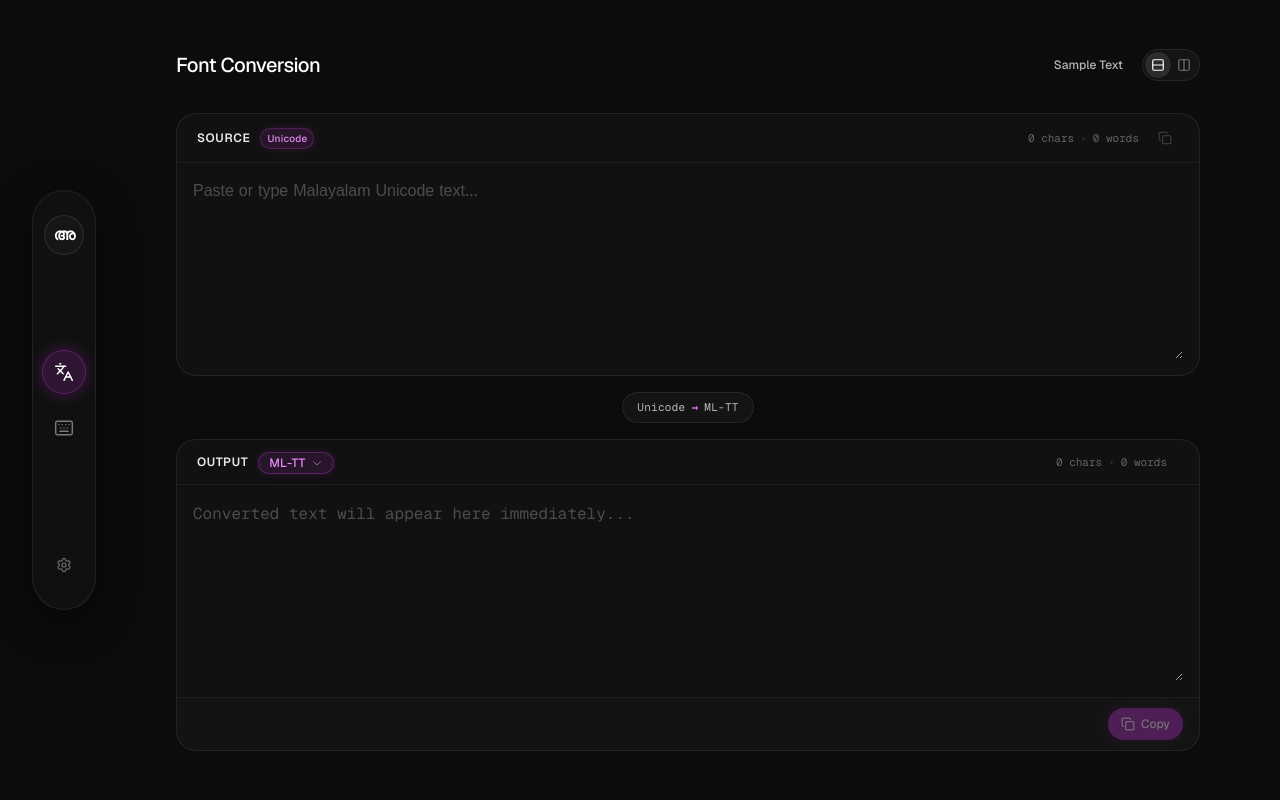
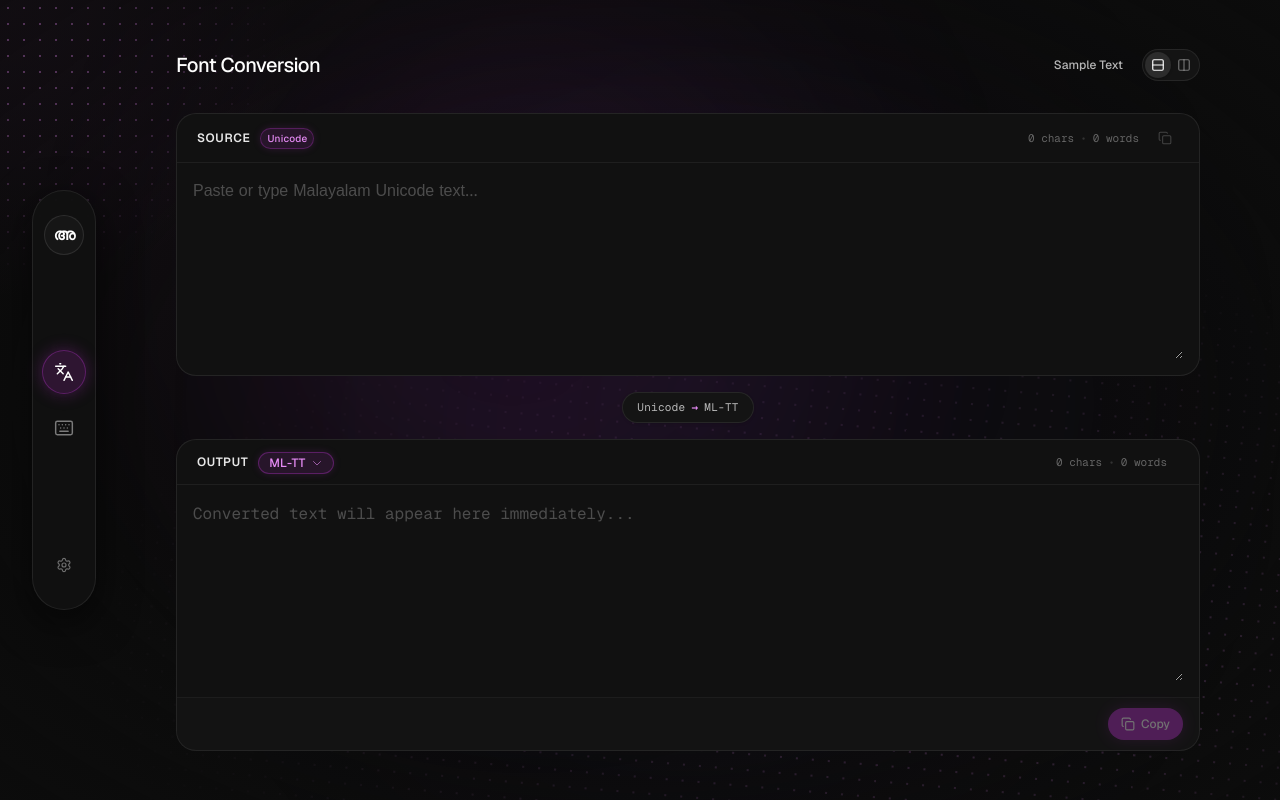
Before and after one commit to Faiz-wdr/ml, a React (Vite) app: page / in a window 1280 px wide. Both pictures are taken after a click on the button "Malayalam Converter Home". Built offline with nearby package versions, Linux system fonts and the light colour scheme.

Commit message:
Background set

```diff
--- a/src/components/layout/AppShell.tsx
+++ b/src/components/layout/AppShell.tsx
@@ -5,6 +5,7 @@ import { PageContainer } from './PageContainer'
 import { Sidebar } from './Sidebar'
 import { X, CheckCircle2 } from 'lucide-react'
 import { Button } from '../ui/Button'
+import { DotCanvasBackground } from '../ui/DotCanvasBackground'
 
 export interface AppShellProps {
   activeTab: NavTabId
@@ -21,11 +22,15 @@ export const AppShell: React.FC<AppShellProps> = ({
 
   return (
     <div className="min-h-screen bg-[#0C0C0C] text-[#FDFDFD] flex flex-col md:flex-row relative selection:bg-[#A930BB]/30">
+      {/* Google Stitch Canvas dot grid background with lightweight hover animation */}
+      <DotCanvasBackground />
+
       {/* Mobile Header */}
       <MobileHeader
         activeTab={activeTab}
         onSelectTab={onSelectTab}
         onOpenSettings={() => setSettingsOpen(true)}
+        className="relative z-20"
       />
 
       {/* Desktop Floating Sidebar container */}
@@ -38,7 +43,7 @@ export const AppShell: React.FC<AppShellProps> = ({
       </div>
 
       {/* Main Content Workspace */}
-      <div className="flex-1 flex flex-col min-w-0">
+      <div className="flex-1 flex flex-col min-w-0 relative z-10">
         <PageContainer>{children}</PageContainer>
       </div>
 
--- /dev/null
+++ b/src/components/ui/DotCanvasBackground.tsx
@@ -0,0 +1,145 @@
+import React, { useEffect, useRef } from 'react'
+
+export interface DotCanvasBackgroundProps {
+  className?: string
+  dotSize?: number
+  gridSpacing?: number
+}
+
+/**
+ * High-performance, lightweight Google Stitch / Canvas style dot grid background.
+ * Features:
+ *  - High-density dot matrix canvas
+ *  - Ambient drifting aurora nodes illuminating dot clusters (Google Stitch hero vibe)
+ *  - Smooth ambient wave shimmer rippling across dots
+ *  - Interactive cursor spotlight with reactive dot illumination
+ *  - 100% GPU-accelerated CSS animations, 0 JS compute overhead
+ */
+export const DotCanvasBackground: React.FC<DotCanvasBackgroundProps> = ({
+  className = '',
+  dotSize = 0.65,
+  gridSpacing = 16,
+}) => {
+  const containerRef = useRef<HTMLDivElement>(null)
+
+  useEffect(() => {
+    const el = containerRef.current
+    if (!el) return
+
+    let rafId: number | null = null
+    let latestX = -9999
+    let latestY = -9999
+    let isVisible = false
+
+    const updatePosition = () => {
+      if (el) {
+        el.style.setProperty('--mouse-x', `${latestX}px`)
+        el.style.setProperty('--mouse-y', `${latestY}px`)
+        el.style.setProperty('--spotlight-opacity', isVisible ? '1' : '0')
+      }
+      rafId = null
+    }
+
+    const handlePointerMove = (e: PointerEvent) => {
+      latestX = e.clientX
+      latestY = e.clientY
+      isVisible = true
+
+      if (rafId === null) {
+        rafId = requestAnimationFrame(updatePosition)
+      }
+    }
+
+    const handlePointerLeave = () => {
+      isVisible = false
+      if (rafId === null) {
+        rafId = requestAnimationFrame(updatePosition)
+      }
+    }
+
+    window.addEventListener('pointermove', handlePointerMove, { passive: true })
+    window.addEventListener('pointerleave', handlePointerLeave, { passive: true })
+
+    return () => {
+      window.removeEventListener('pointermove', handlePointerMove)
+      window.removeEventListener('pointerleave', handlePointerLeave)
+      if (rafId !== null) {
+        cancelAnimationFrame(rafId)
+      }
+    }
+  }, [])
+
+  return (
+    <div
+      ref={containerRef}
+      aria-hidden="true"
+      className={`pointer-events-none fixed inset-0 z-0 overflow-hidden select-none ${className}`}
+      style={
+        {
+          '--mouse-x': '-9999px',
+          '--mouse-y': '-9999px',
+          '--spotlight-opacity': '0',
+        } as React.CSSProperties
+      }
+    >
+      {/* Layer 1: Ambient Drifting Aurora Glow Orbs (Google Stitch hero lighting) */}
+      <div className="absolute top-[10%] left-[15%] w-[520px] h-[520px] rounded-full blur-[110px] bg-gradient-to-tr from-[#A930BB]/18 to-[#D04CE6]/10 animate-stitch-float-1 pointer-events-none" />
+      <div className="absolute bottom-[15%] right-[10%] w-[580px] h-[580px] rounded-full blur-[120px] bg-gradient-to-br from-[#7C3AED]/15 to-[#A930BB]/08 animate-stitch-float-2 pointer-events-none" />
+
+      {/* Layer 2: Base high-density dot matrix (with subtle organic breathing pulse) */}
+      <div
+        className="absolute inset-0 animate-stitch-breathe"
+        style={{
+          backgroundImage: `radial-gradient(rgba(255, 255, 255, 0.09) ${dotSize}px, transparent ${dotSize}px)`,
+          backgroundSize: `${gridSpacing}px ${gridSpacing}px`,
+        }}
+      />
+
+      {/* Layer 3: Ambient flowing wave shimmer across dots (Google Stitch hero effect) */}
+      <div
+        className="absolute inset-[-50%] animate-stitch-wave pointer-events-none"
+        style={{
+          backgroundImage: `radial-gradient(rgba(230, 139, 245, 0.5) ${dotSize + 0.15}px, transparent ${dotSize + 0.15}px)`,
+          backgroundSize: `${gridSpacing}px ${gridSpacing}px`,
+          WebkitMaskImage:
+            'radial-gradient(ellipse 60% 40% at 50% 50%, black 0%, transparent 70%)',
+          maskImage:
+            'radial-gradient(ellipse 60% 40% at 50% 50%, black 0%, transparent 70%)',
+        }}
+      />
+
+      {/* Layer 4: Interactive Hover Spotlight - Glowing dots directly tracking cursor */}
+      <div
+        className="absolute inset-0 transition-opacity duration-300 ease-out"
+        style={{
+          opacity: 'var(--spotlight-opacity, 0)',
+          backgroundImage: `radial-gradient(rgba(230, 139, 245, 0.9) ${dotSize + 0.25}px, transparent ${dotSize + 0.25}px)`,
+          backgroundSize: `${gridSpacing}px ${gridSpacing}px`,
+          WebkitMaskImage:
+            'radial-gradient(280px circle at var(--mouse-x) var(--mouse-y), black 0%, rgba(0,0,0,0.5) 50%, transparent 100%)',
+          maskImage:
+            'radial-gradient(280px circle at var(--mouse-x) var(--mouse-y), black 0%, rgba(0,0,0,0.5) 50%, transparent 100%)',
+        }}
+      />
+
+      {/* Layer 5: Soft ambient radial spotlight glow trailing the pointer */}
+      <div
+        className="absolute inset-0 transition-opacity duration-300 ease-out"
+        style={{
+          opacity: 'var(--spotlight-opacity, 0)',
+          background:
+            'radial-gradient(400px circle at var(--mouse-x) var(--mouse-y), rgba(169, 48, 187, 0.09) 0%, transparent 75%)',
+        }}
+      />
+
+      {/* Layer 6: Vignette around screen edges to focus attention on workspace */}
+      <div
+        className="absolute inset-0"
+        style={{
+          background:
+            'radial-gradient(ellipse at 50% 50%, transparent 50%, rgba(12, 12, 12, 0.65) 100%)',
+        }}
+      />
+    </div>
+  )
+}
--- a/src/styles/globals.css
+++ b/src/styles/globals.css
@@ -92,3 +92,69 @@
   font-family: var(--font-malayalam), var(--font-sans);
   line-height: 1.7;
 }
+
+/* Google Stitch Canvas Dot Grid Animations */
+@keyframes stitch-float-1 {
+  0%, 100% {
+    transform: translate3d(0, 0, 0) scale(1);
+    opacity: 0.35;
+  }
+  50% {
+    transform: translate3d(90px, -70px, 0) scale(1.18);
+    opacity: 0.7;
+  }
+}
+
+@keyframes stitch-float-2 {
+  0%, 100% {
+    transform: translate3d(0, 0, 0) scale(1);
+    opacity: 0.25;
+  }
+  50% {
+    transform: translate3d(-100px, 80px, 0) scale(1.22);
+    opacity: 0.6;
+  }
+}
+
+@keyframes stitch-wave {
+  0% {
+    transform: translate3d(-30%, -30%, 0) rotate(-10deg);
+    opacity: 0.2;
+  }
+  50% {
+    transform: translate3d(20%, 20%, 0) rotate(5deg);
+    opacity: 0.55;
+  }
+  100% {
+    transform: translate3d(-30%, -30%, 0) rotate(-10deg);
+    opacity: 0.2;
+  }
+}
+
+@keyframes stitch-breathe {
+  0%, 100% {
+    opacity: 0.75;
+  }
+  50% {
+    opacity: 1;
+  }
+}
+
+.animate-stitch-float-1 {
+  animation: stitch-float-1 14s ease-in-out infinite;
+  will-change: transform, opacity;
+}
+
+.animate-stitch-float-2 {
+  animation: stitch-float-2 18s ease-in-out infinite;
+  will-change: transform, opacity;
+}
+
+.animate-stitch-wave {
+  animation: stitch-wave 16s ease-in-out infinite;
+  will-change: transform, opacity;
+}
+
+.animate-stitch-breathe {
+  animation: stitch-breathe 8s ease-in-out infinite;
+}
```
